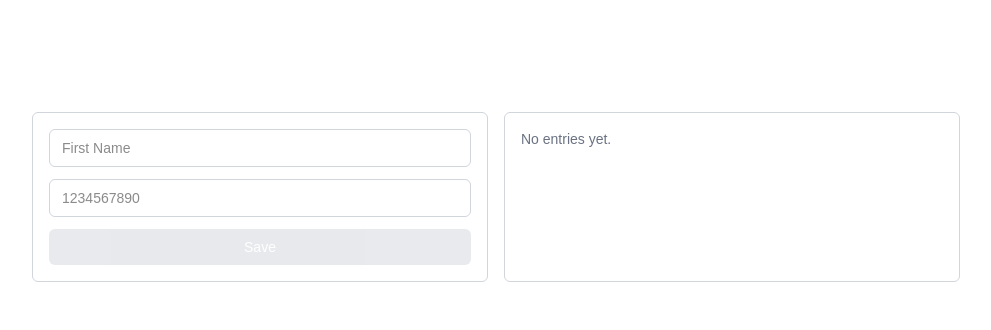
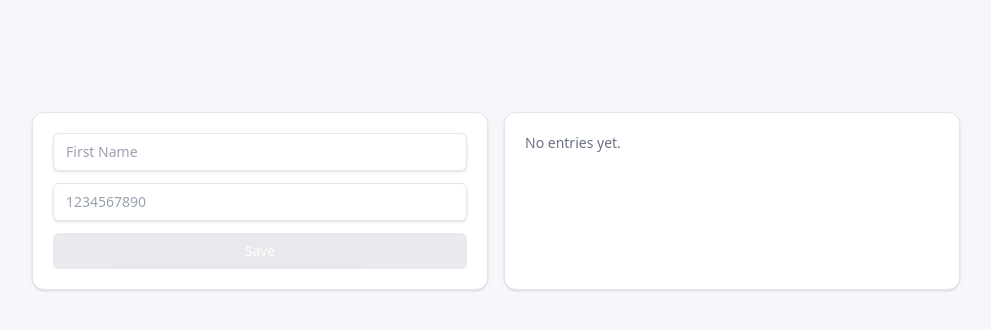
Before and after one commit to Shallow-RB/Ryan-Bhola-Ortec-Assignment, a Next.js app: page / in a window 1280 px wide. Shown: the top 330 px of the page, without its empty margins (144-1135 px from the left). Built offline with nearby package versions, Linux system fonts and the light colour scheme.

Commit message:
feat: Fibonacci check + styling

```diff
--- a/src/app/globals.css
+++ b/src/app/globals.css
@@ -1,8 +1,18 @@
 @import "tailwindcss";
 
 :root {
-  --background: #ffffff;
-  --foreground: #171717;
+  --background: #0b1020; /* canvas tint for subtle contrast in sections */
+  --panel: #ffffff; /* card and input background */
+  --muted: #f5f7fb; /* soft surfaces */
+  --border: #e5e7eb; /* light borders */
+  --ring: #c7d2fe; /* focus ring tint */
+  --foreground: #0f172a; /* text body */
+  --foreground-muted: #475569; /* secondary text */
+
+  --primary: #2563eb; /* blue-600 */
+  --primary-hover: #1d4ed8; /* blue-700 */
+  --destructive: #ef4444; /* red-500 */
+  --destructive-ring: #fecaca; /* red-200 */
 }
 
 @theme inline {
@@ -13,7 +23,26 @@
 }
 
 body {
-  background: var(--background);
+  background: var(--muted);
   color: var(--foreground);
-  font-family: Arial, Helvetica, sans-serif;
+  -webkit-font-smoothing: antialiased;
+  -moz-osx-font-smoothing: grayscale;
 }
+
+/* Scrollbar theming (WebKit) */
+*::-webkit-scrollbar {
+  height: 10px;
+  width: 10px;
+}
+*::-webkit-scrollbar-track {
+  background: transparent;
+}
+*::-webkit-scrollbar-thumb {
+  background-color: var(--border);
+  border-radius: 9999px;
+  border: 2px solid transparent;
+  background-clip: padding-box;
+}
+*::-webkit-scrollbar-thumb:hover {
+  background-color: #d1d5db;
+}
--- a/src/app/layout.tsx
+++ b/src/app/layout.tsx
@@ -25,7 +25,7 @@ export default function RootLayout({
   return (
     <html lang="en">
       <body
-        className={`${geistSans.variable} ${geistMono.variable} antialiased`}
+        className={`${geistSans.variable} ${geistMono.variable} antialiased bg-[var(--muted)] text-[var(--foreground)]`}
       >
         {children}
       </body>
--- a/src/app/page.tsx
+++ b/src/app/page.tsx
@@ -4,10 +4,10 @@ import { InfoList } from "@/components/info-list";
 export default function Home() {
   return (
     <div className="flex flex-row gap-4 mx-auto max-w-9/12 p-4 mt-24">
-      <div className="w-1/2 border border-gray-300 rounded-md p-4">
+      <div className="w-1/2 border border-gray-200 rounded-xl p-5 bg-[var(--panel)] shadow-sm">
         <Form />
       </div>
-      <div className="w-1/2 border border-gray-300 rounded-md p-4">
+      <div className="w-1/2 border border-gray-200 rounded-xl p-5 bg-[var(--panel)] shadow-sm">
         <InfoList />
       </div>
     </div>
--- a/src/components/form.tsx
+++ b/src/components/form.tsx
@@ -8,7 +8,7 @@ interface PersonFormValues {
   joke: string;
 }
 
-const API_URL: string = "https://api.chucknorris.io/jokes/random";
+const API_URL = "https://api.chucknorris.io/jokes/random";
 
 export function Form() {
   const {
@@ -54,7 +54,7 @@ export function Form() {
     >
       <input
         placeholder="First Name"
-        className="w-full rounded-md border border-gray-300 bg-white px-3 py-2 text-sm focus:border-gray-400 focus:ring-2 focus:ring-gray-200"
+        className="w-full rounded-md border border-gray-200 bg-white px-3 py-2 text-sm shadow-sm placeholder:text-gray-400 focus:border-gray-300 focus:outline-none focus:ring-2 focus:ring-gray-200 transition-colors motion-reduce:transition-none"
         // Register first name input
         {...register("firstName", {
           required: "First name is required",
@@ -70,7 +70,7 @@ export function Form() {
       <input
         inputMode="numeric"
         placeholder="1234567890"
-        className="w-full rounded-md border border-gray-300 bg-white px-3 py-2 text-sm focus:border-gray-400 focus:ring-2 focus:ring-gray-200"
+        className="w-full rounded-md border border-gray-200 bg-white px-3 py-2 text-sm shadow-sm placeholder:text-gray-400 focus:border-gray-300 focus:outline-none focus:ring-2 focus:ring-gray-200 transition-colors motion-reduce:transition-none"
         // Register phone number input
         {...register("phoneNumber", {
           required: "Phone number is required",
@@ -92,7 +92,7 @@ export function Form() {
       <button
         type="submit"
         disabled={!isValid}
-        className="inline-flex w-full cursor-pointer items-center justify-center rounded-md bg-blue-500 px-4 py-2 text-sm font-medium text-white disabled:cursor-not-allowed disabled:opacity-50 disabled:bg-gray-300"
+        className="inline-flex w-full cursor-pointer items-center justify-center rounded-md bg-blue-600 hover:bg-blue-700 focus:outline-none focus:ring-2 focus:ring-blue-200 px-4 py-2 text-sm font-medium text-white transition-colors motion-reduce:transition-none disabled:cursor-not-allowed disabled:opacity-50 disabled:bg-gray-300"
       >
         Save
       </button>
--- a/src/components/info-list.tsx
+++ b/src/components/info-list.tsx
@@ -1,5 +1,6 @@
 "use client";
 import { useEffect, useState } from "react";
+import { isFibonacci } from "@/lib/utils";
 
 interface PersonFormValues {
   firstName: string;
@@ -26,17 +27,26 @@ export function InfoList() {
   }, []);
 
   return (
-    <div className="w-full max-w-md space-y-2">
+    <div className="w-full max-w-md">
+      <div className="max-h-80 overflow-y-auto pr-1 space-y-2 [scrollbar-width:auto] [scrollbar-color:theme(colors.gray.300)_transparent]">
         {peopleList.map((person: PersonFormValues, index: number) => (
           <div
             key={`${person.firstName}-${person.phoneNumber}-${index}`}
-          className="flex items-center justify-between rounded-md border border-gray-200 px-3 py-2 text-sm"
+            className={`flex items-center justify-between rounded-md px-3 py-2 text-sm border transition-colors motion-reduce:transition-none ${
+              isFibonacci(index)
+                ? "border-green-300 bg-green-50/70"
+                : "border-1 border-gray-200 bg-white hover:border-gray-300"
+            }`}
           >
             <div className="flex flex-col">
               <span>
                 {person.firstName} - {person.phoneNumber}
               </span>
-            <span className="text-xs text-gray-600 mt-1">{person.joke}</span>
+              {person.joke && (
+                <span className="text-xs text-gray-600 mt-1">
+                  {person.joke}
+                </span>
+              )}
             </div>
             <button
               type="button"
@@ -47,7 +57,7 @@ export function InfoList() {
                 setPeopleList(next);
                 window.dispatchEvent(new Event("people:update"));
               }}
-            className="rounded bg-red-500 px-2 py-1 text-white hover:bg-red-600 cursor-pointer"
+              className="rounded bg-red-500 px-2 py-1 text-white hover:bg-red-600 focus:outline-none focus:ring-2 focus:ring-red-200 cursor-pointer"
             >
               Delete
             </button>
@@ -57,5 +67,6 @@ export function InfoList() {
           <div className="text-sm text-gray-500">No entries yet.</div>
         )}
       </div>
+    </div>
   );
 }
--- /dev/null
+++ b/src/lib/utils.ts
@@ -0,0 +1,5 @@
+export function isFibonacci(n: number): boolean {
+  const isPerfectSquare = (x: number) => Number.isInteger(Math.sqrt(x));
+  const t = 5 * n * n;
+  return isPerfectSquare(t - 4) || isPerfectSquare(t + 4);
+}
```
Lines whose indentation alone changed are shown as unchanged.
